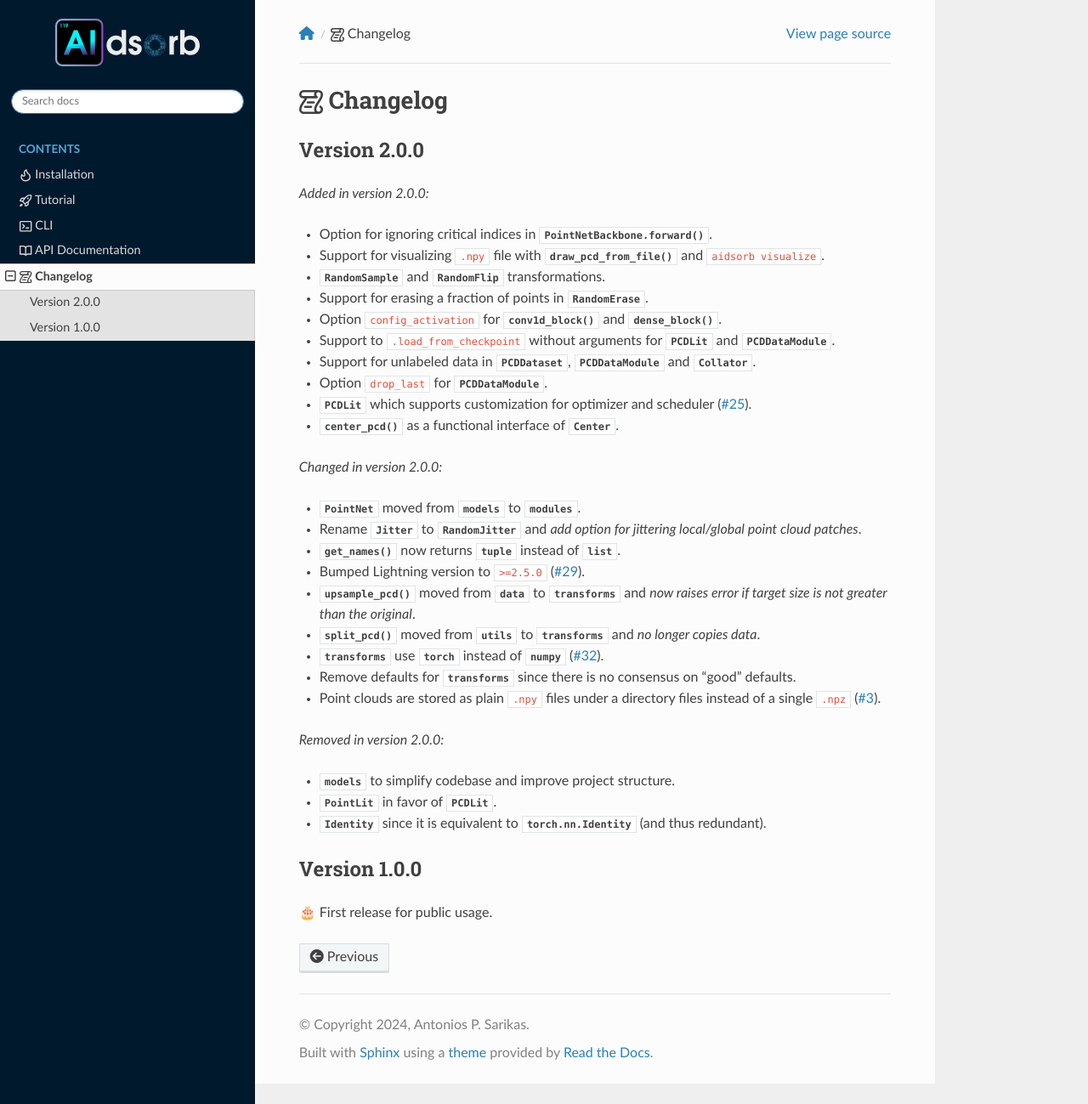
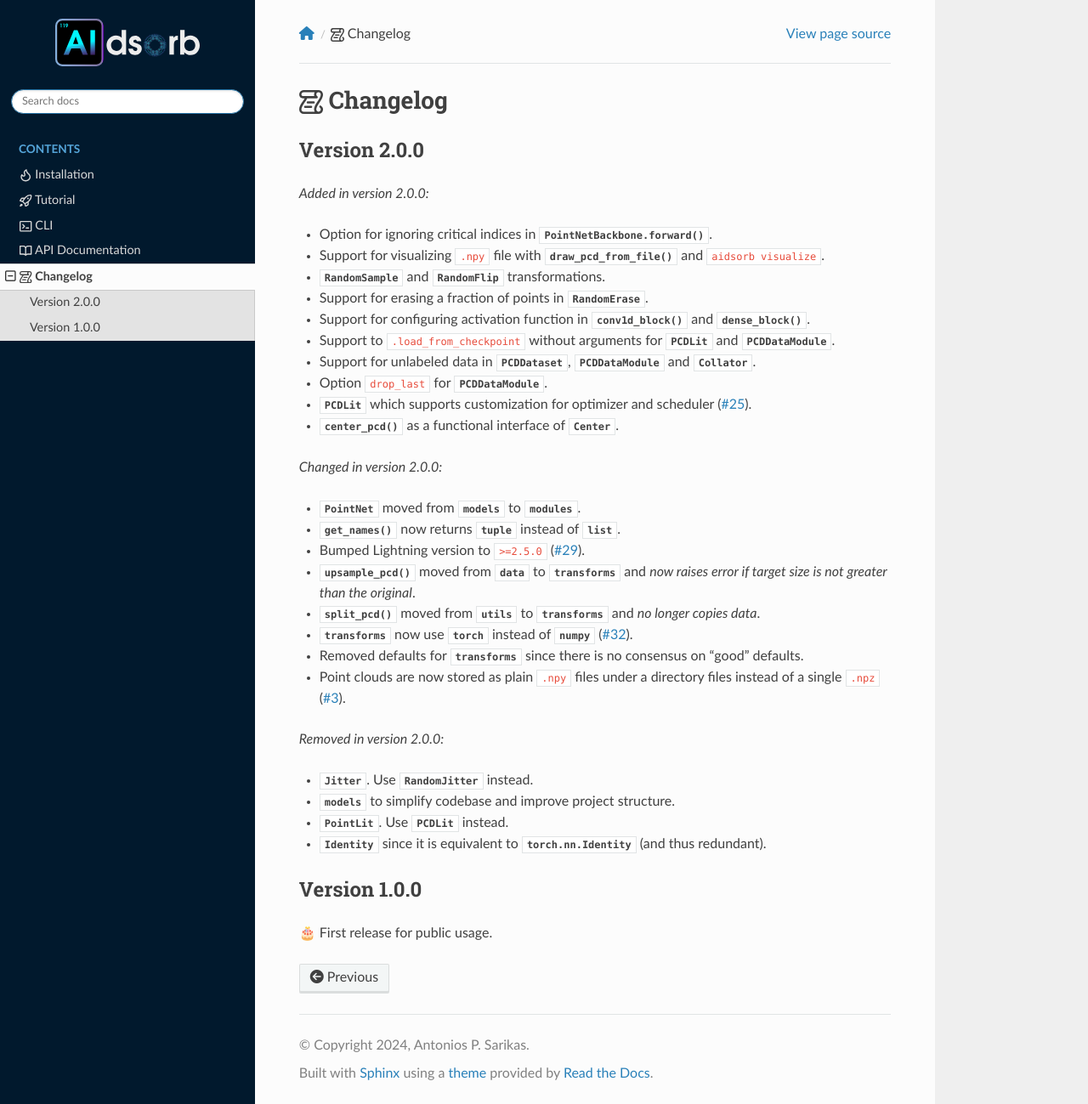
Before and after one commit to adosar/aidsorb, a Sphinx documentation site: the page built from docs/source/changelog.rst, in a window 1280 px wide and 1299 px high. Shown: the whole window at 85% size. Built offline with Sphinx 7.4.7 and the Read the Docs theme 3.1.0, drawn with Linux system fonts in a browser that asks for light colours; nearby versions of some CDN libraries; pages that are not in the unit, such as notebooks, are missing from menus; the version number could not be read and is left out.

Commit message:
docs(changelog): standardize formatting

```diff
--- a/docs/source/changelog.rst
+++ b/docs/source/changelog.rst
@@ -11,7 +11,7 @@ Version 2.0.0
       ``aidsorb visualize``.
     * :class:`.RandomSample` and :class:`.RandomFlip` transformations.
     * Support for erasing a fraction of points in :class:`.RandomErase`.
-    * Option ``config_activation`` for :func:`.conv1d_block` and
+    * Support for configuring activation function in :func:`.conv1d_block` and
       :func:`.dense_block`.
     * Support to ``.load_from_checkpoint`` without arguments for
       :class:`.PCDLit` and :class:`.PCDDataModule`.
@@ -25,8 +25,6 @@ Version 2.0.0
 .. versionchanged:: 2.0.0
 
     * :class:`.PointNet` moved from :mod:`!models` to :mod:`.modules`.
-    * Rename :class:`Jitter` to :class:`.RandomJitter` and *add option for
-      jittering local/global point cloud patches*.
     * :func:`.get_names` now returns :class:`tuple` instead of :class:`list`.
     * Bumped Lightning version to ``>=2.5.0`` (:issue:`29`).
     * :func:`.upsample_pcd` moved from :mod:`.data` to
@@ -34,16 +32,17 @@ Version 2.0.0
       greater than the original*.
     * :func:`.split_pcd` moved from :mod:`.utils` to :mod:`.transforms` and *no
       longer copies data*.
-    * :mod:`.transforms` use :mod:`torch` instead of :mod:`numpy` (:issue:`32`).
-    * Remove defaults for :mod:`.transforms` since there is no consensus on
+    * :mod:`.transforms` now use :mod:`torch` instead of :mod:`numpy` (:issue:`32`).
+    * Removed defaults for :mod:`.transforms` since there is no consensus on
       "good" defaults.
-    * Point clouds are stored as plain ``.npy`` files under a directory files
+    * Point clouds are now stored as plain ``.npy`` files under a directory files
       instead of a single ``.npz`` (:issue:`3`).
 
 .. versionremoved:: 2.0.0
 
+    * :class:`Jitter`. Use :class:`.RandomJitter` instead.
     * :mod:`!models` to simplify codebase and improve project structure.
-    * :class:`!PointLit` in favor of :class:`.PCDLit`.
+    * :class:`!PointLit`. Use :class:`.PCDLit` instead.
     * :class:`!Identity` since it is equivalent to :class:`torch.nn.Identity`
       (and thus redundant).
 
```
